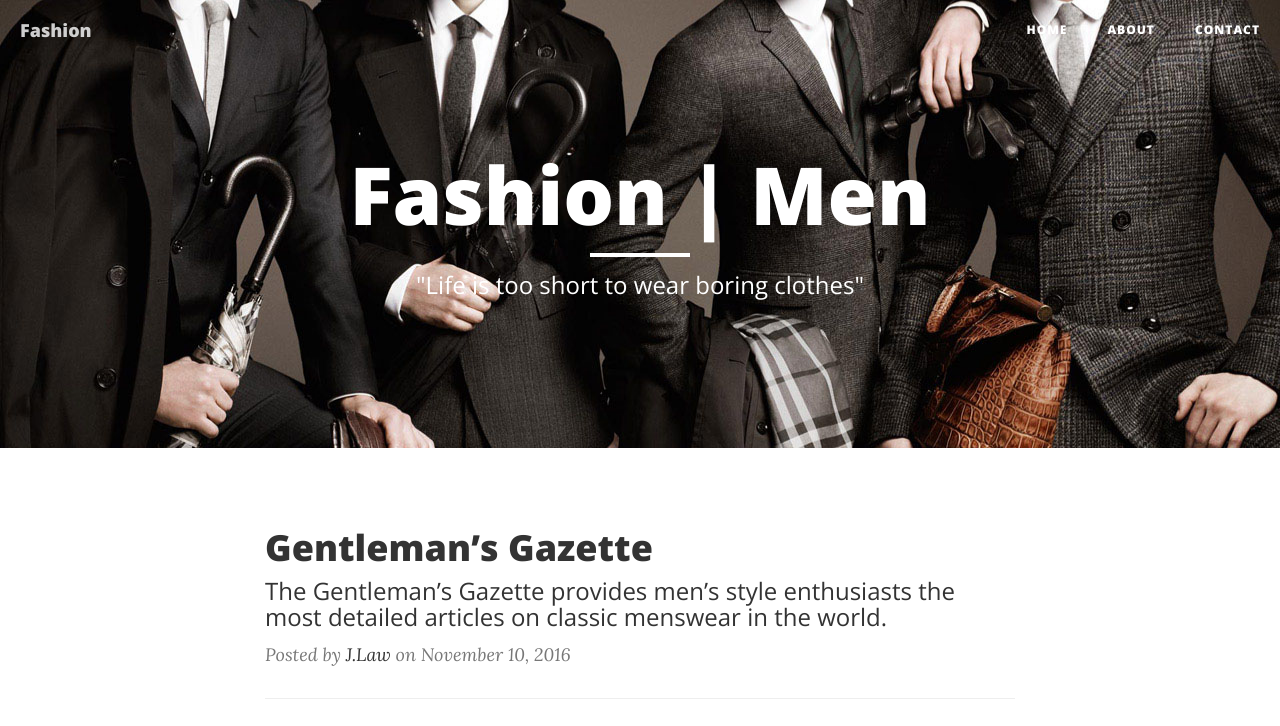
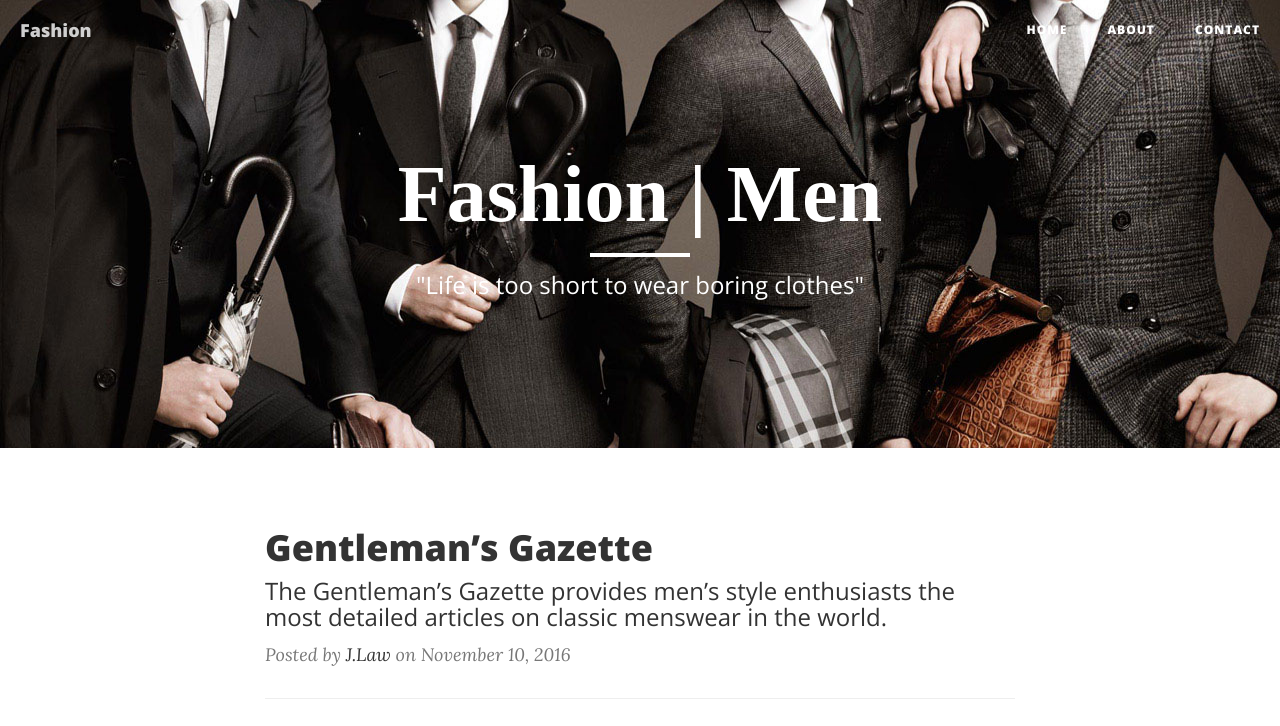
Before and after one commit to jhlawana/Fashion-Blog, a website: page index.html in a window 1280 px wide. Shown: the top 726 px of the page. Drawn offline with nearby package versions, Linux system fonts and the light colour scheme.

Commit message:
Update index.html

```diff
--- a/index.html
+++ b/index.html
@@ -77,7 +77,7 @@
             <div class="row">
                 <div class="col-lg-8 col-lg-offset-2 col-md-10 col-md-offset-1">
                     <div class="site-heading">
-                        <h1>Fashion | Men</h1>
+                        <h1 style="font-family: 'Lovelo';">Fashion | Men</h1>
                         <hr class="small">
                         <span class="subheading">"Life is too short to wear boring clothes"</span>
                     </div>
```
